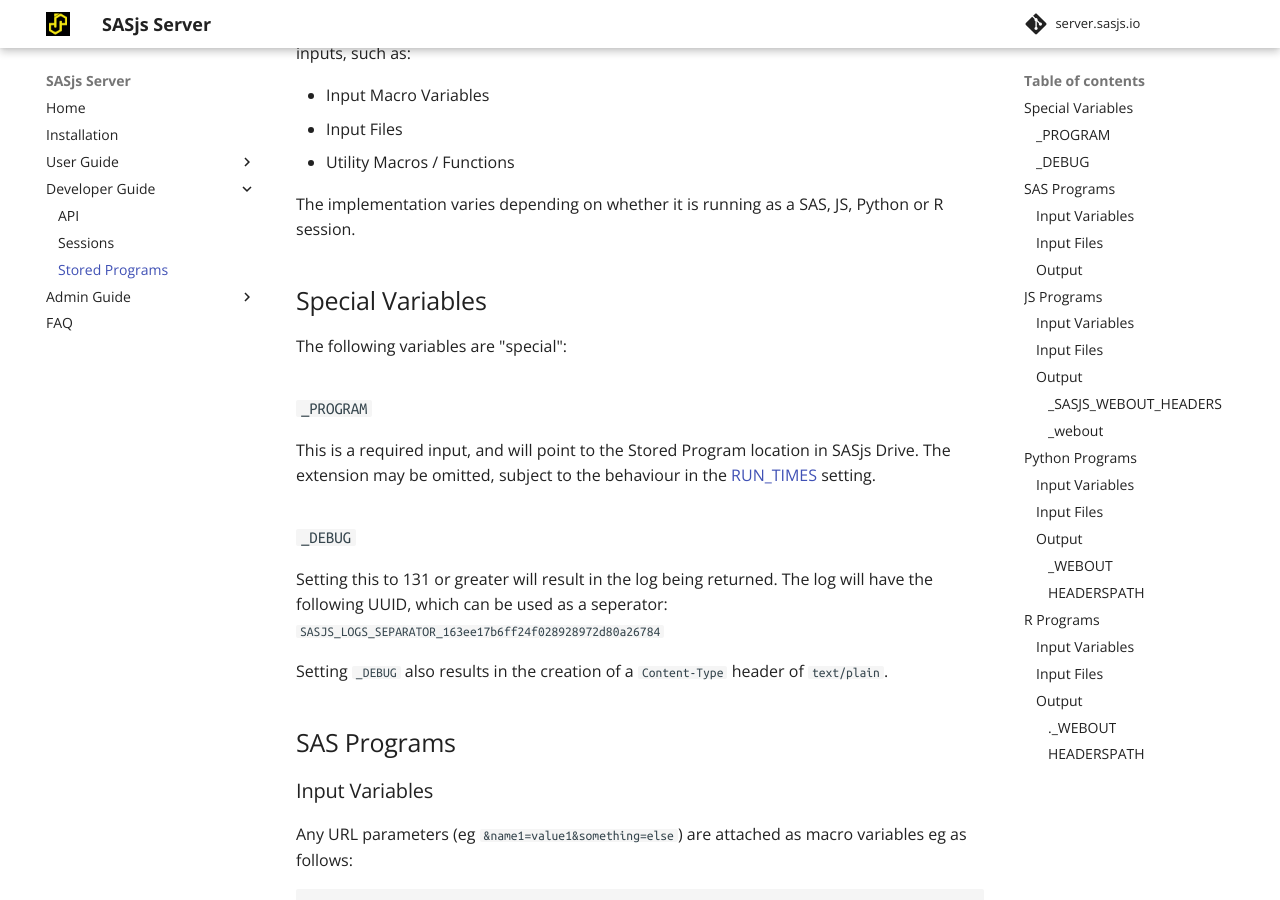
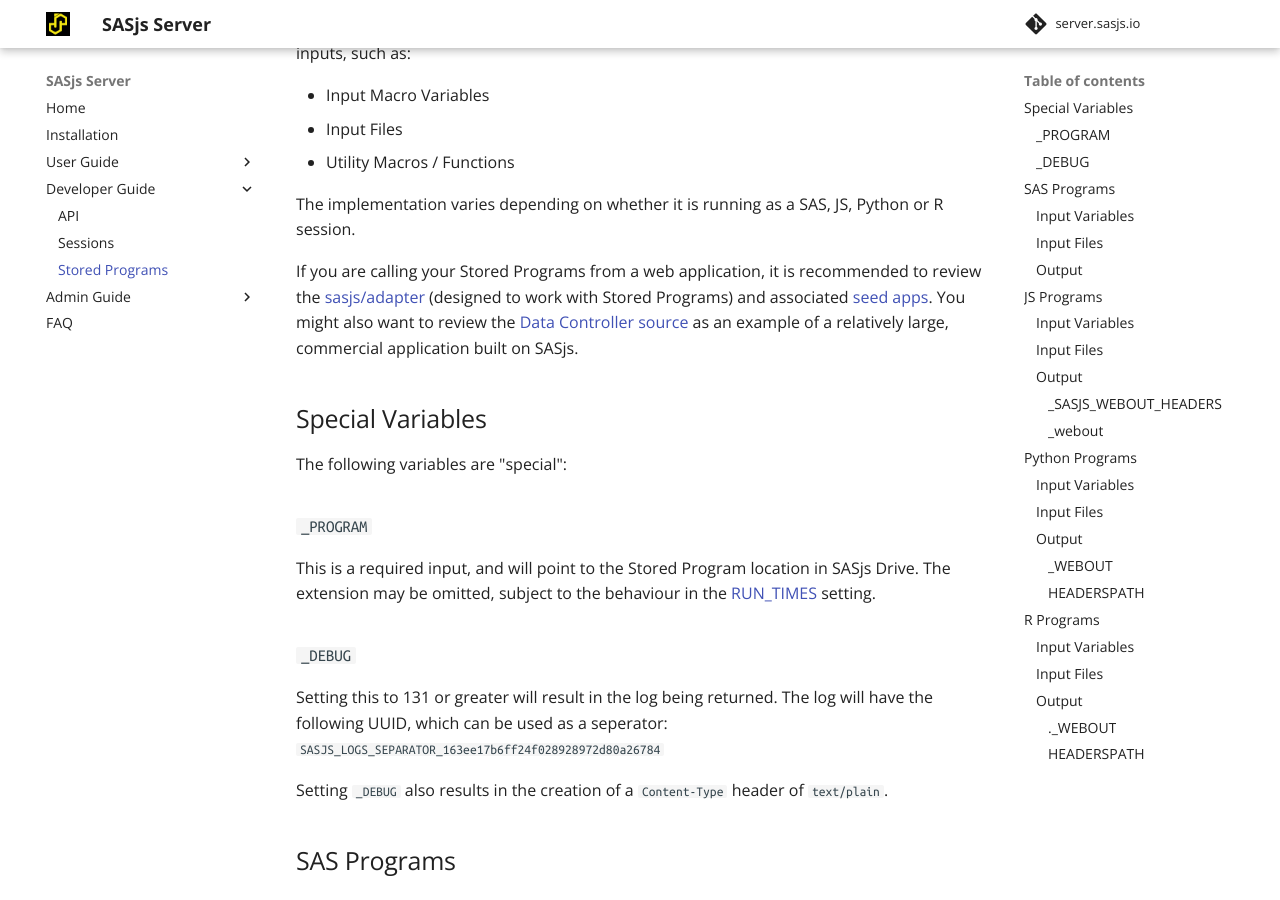
Before and after one commit to sasjs/server.sasjs.io, an MkDocs documentation site: the page built from docs/storedprograms.md, in a window 1280 px wide and 900 px high, scrolled down 375 px. Built offline with MkDocs 1.6.1 and Material for MkDocs 9.7.7, drawn with Linux system fonts in a browser that asks for light colours; comment, search, counter and statistics services are not loaded.

Commit message:
Update storedprograms.md

```diff
--- a/docs/storedprograms.md
+++ b/docs/storedprograms.md
@@ -18,6 +18,8 @@
 * Utility Macros / Functions
 
 The implementation varies depending on whether it is running as a SAS, JS, Python or R session.
+
+If you are calling your Stored Programs from a web application, it is recommended to review the [sasjs/adapter](https://github.com/sasjs/adapter) (designed to work with Stored Programs) and associated [seed apps](https://github.com/search?q=topic%3Asasjs-seed-app+org%3Asasjs+fork%3Atrue&type=repositories).  You might also want to review the [Data Controller source](https://git.datacontroller.io) as an example of a relatively large, commercial application built on SASjs.
 
 ## Special Variables
 
```
